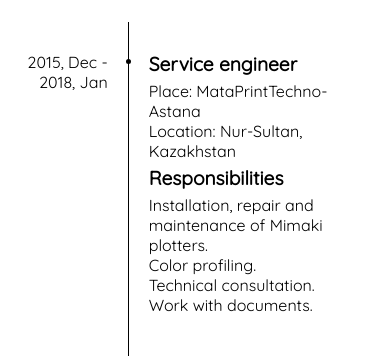
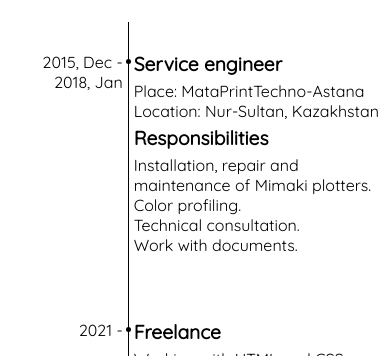
Before and after one commit to Ivan-Rybka/Ivan-Rybka.github.io, a plain HTML site: page index.html in a window 390 px wide. Shown: the part 488-844 px from the top of the page. Drawn offline with nearby package versions, Linux system fonts and the light colour scheme.

Commit message:
Update style.css

```diff
--- a/style.css
+++ b/style.css
@@ -340,6 +340,9 @@ img {
     .my_info-photo {
         display: none;
     }
+    .work-text>div, .education-text>div, .cource-text>div, .skills-text>div {
+        padding: 30px 5px;
+    }
 }
 @media screen and (max-width: 900px){
     .my_info-photo {
```
